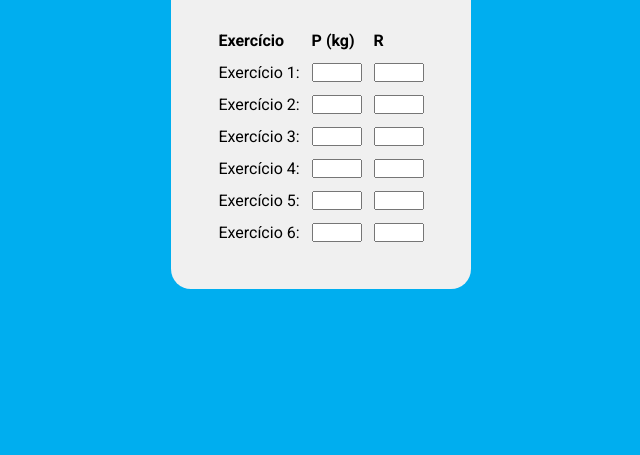
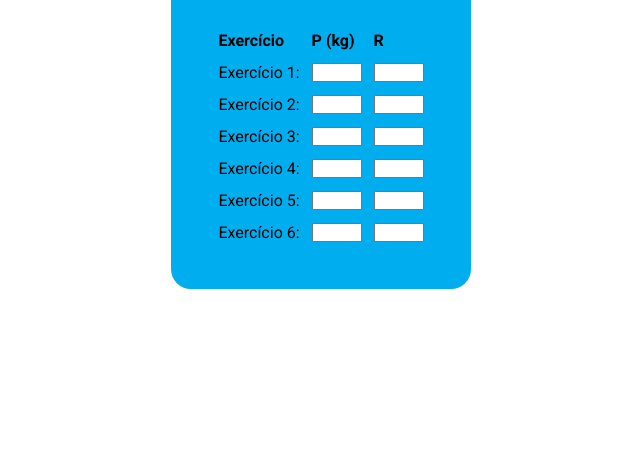
Before and after one commit to cintiazumerle/PersonalMobile, a plain HTML site: page index.html in a window 1280 px wide. Shown: the part 345-800 px from the top of the page, without its empty margins (319-959 px from the left). Drawn offline with Linux system fonts and the light colour scheme.

Commit message:
Cor alterada marina

```diff
--- a/docs/css/styles.css
+++ b/docs/css/styles.css
@@ -13,13 +13,13 @@ body {
     display: flex;
     justify-content: center;
     align-items: center;
-    background-color: #00aeef;
+    background-color: #fff;
 }
 
 .container {
     text-align: left; /* Ajuste o alinhamento do texto */
     max-width: 500px; /* Define uma largura máxima para o conteúdo */
-    background-color: #f0f0f0; /* Cor de fundo opcional */
+    background-color: #00aeef; /* Cor de fundo opcional */
     padding: 40px;
     border-radius: 20px;
 }
```
